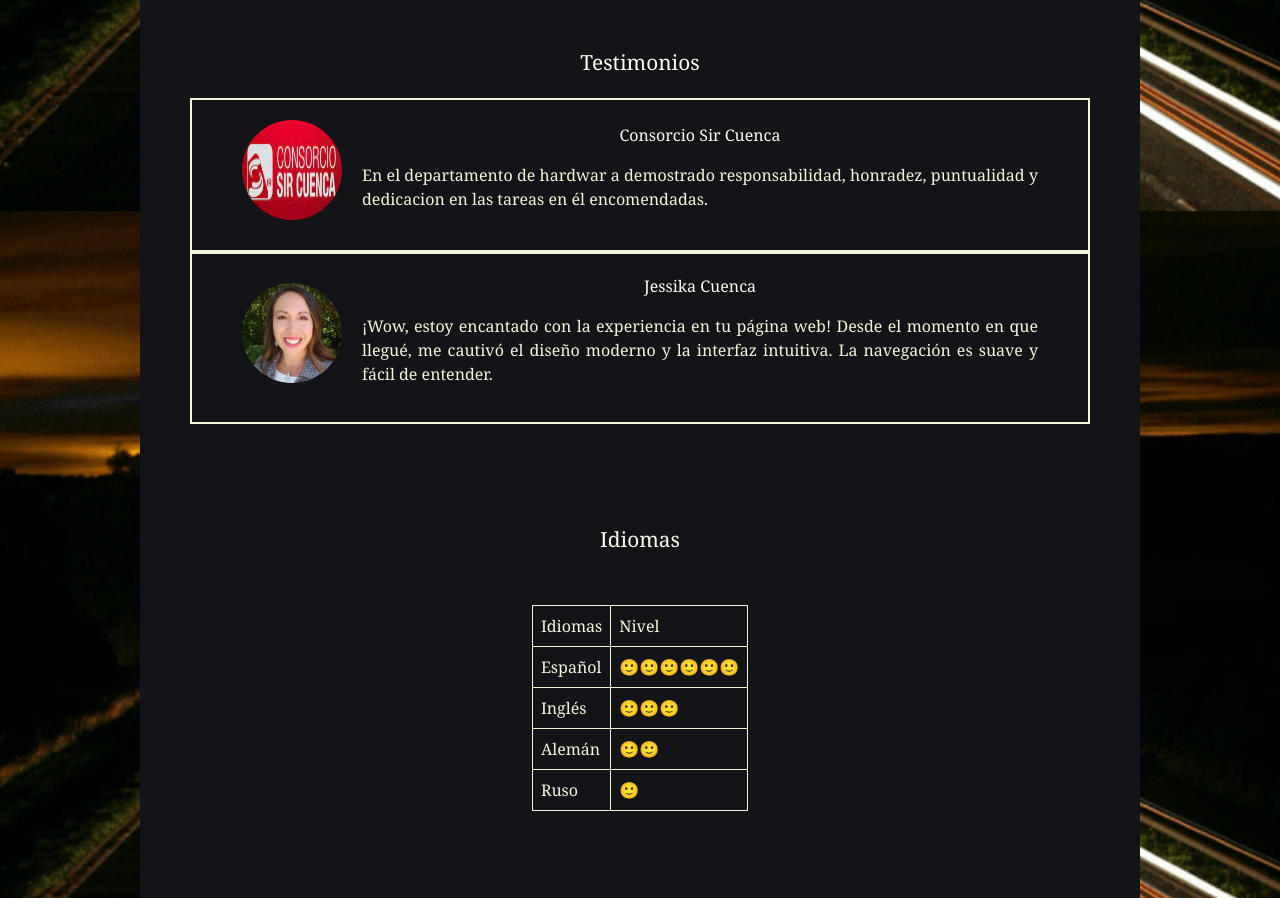
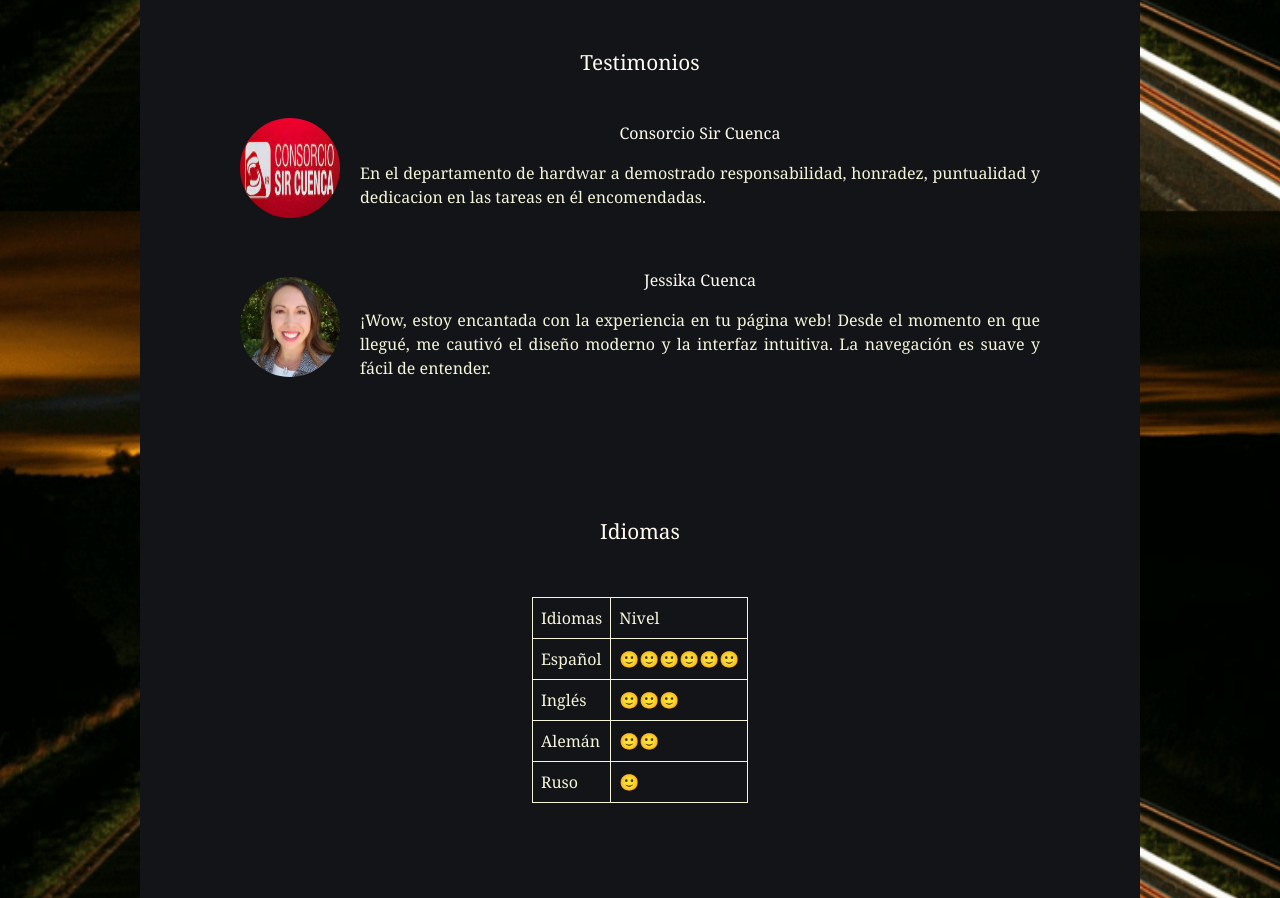
Before and after one commit to 95vpn/mi-primera-web1, a plain HTML site: page index.html in a window 1280 px wide. Shown: the part 1389-2287 px from the top of the page. Drawn offline with nearby package versions, Linux system fonts and the light colour scheme.

Commit message:
para presentar 2

```diff
--- a/assets/css/style.css
+++ b/assets/css/style.css
@@ -504,7 +504,7 @@ td {
     }
 
     .person1 {
-        border: 2px solid beige;
+        /* border: 2px solid beige; */
         padding: 20px 50px;
         display: flex;
         flex-direction: row;
--- a/index.html
+++ b/index.html
@@ -145,7 +145,7 @@
                         <img src="assets/img/reseñas-jessica.jpeg" alt="reseñas" width="100" height="100">
                         <div class="person1-description">
                             <span class="name">Jessika Cuenca</span>
-                            <p class="description">¡Wow, estoy encantado con la experiencia en tu página web! Desde el momento en que llegué,
+                            <p class="description">¡Wow, estoy encantada con la experiencia en tu página web! Desde el momento en que llegué,
                                 me cautivó el diseño moderno y la interfaz intuitiva. La navegación es suave y fácil de entender.
                             </p>
                         </div>
```
